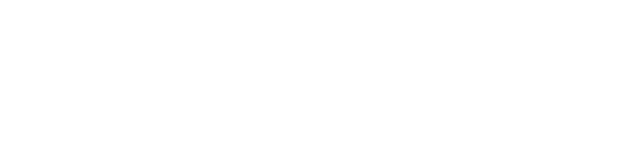
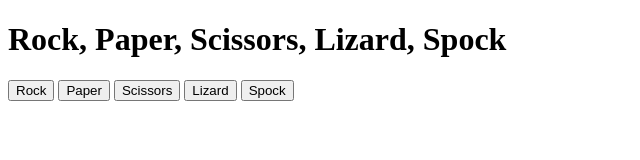
Before and after one commit to Charmungo98/Rock-Paper-Spock, a plain HTML site: page index.html in a window 1280 px wide. Shown: the whole page, without its empty margins (0-640 px from the left). Drawn offline with Linux system fonts and the light colour scheme.

Commit message:
adding buttons to html

```diff
--- a/index.html
+++ b/index.html
@@ -6,3 +6,14 @@
     <title>Rock, Paper, Scissors, Lizard, Spock</title>
     <link rel="stylesheet" href="style.css">
 </head>
+
+<body>
+    <h1>Rock, Paper, Scissors, Lizard, Spock</h1>
+    <div id="choices">
+        <button id="rock">Rock</button>
+        <button id="paper">Paper</button>
+        <button id="scissors">Scissors</button>
+        <button id="lizard">Lizard</button>
+        <button id="spock">Spock</button>
+    </div>
+</body>
```
